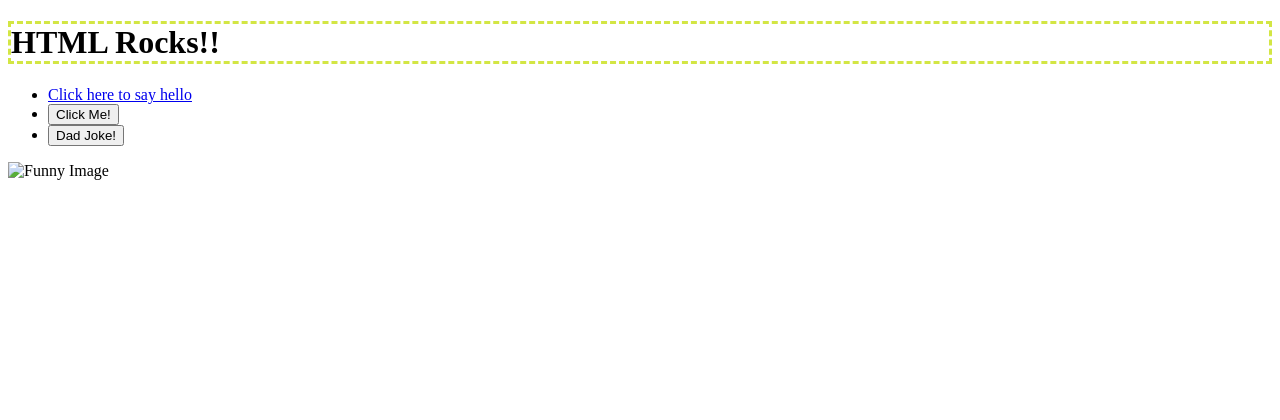
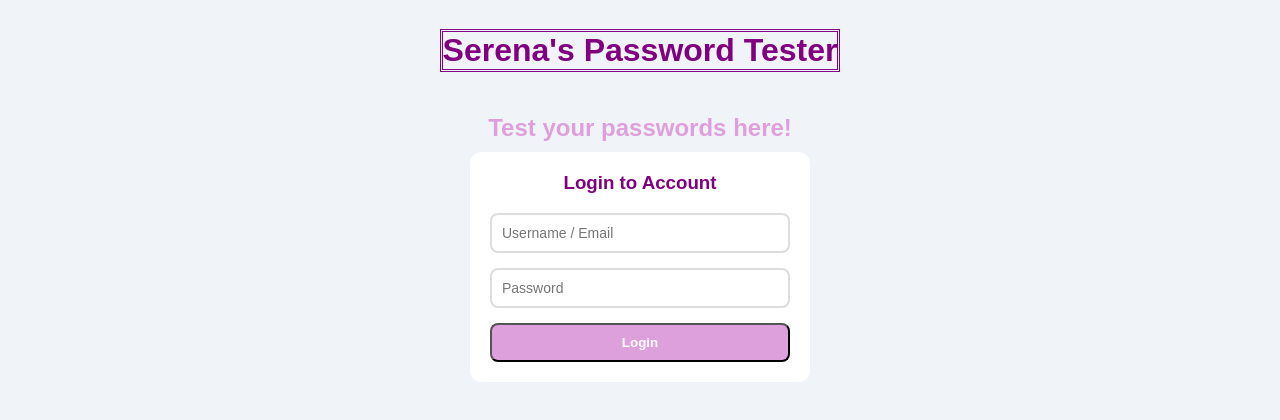
Before and after one commit to serenascripts/09.03-Lab---JavaScript-Part-2, a website: page index.html in a window 1280 px wide. Drawn offline with Linux system fonts and the light colour scheme; files that its build step writes are made by us from their sources.

Commit message:
Complete

```diff
--- a/index.html
+++ b/index.html
@@ -3,23 +3,24 @@
 
 <head>
   <meta charset="utf-8">
-  <title>CS208 - Starter Code (UPDATE ME)!</title>
+  <title>09.03 Lab - JavaScript Part 2</title>
   <meta name="description" content="">
   <meta name="viewport" content="width=device-width, initial-scale=1">
   <link rel="stylesheet" href="style.css">
 </head>
 
 <body>
-  <h1>HTML Rocks!!</h1>
-  <ul>
-  <li><a href="/hello">Click here to say hello</a></li>
-  <li><button id="hello-link">Click Me!</button></li>
-  <li><button id="joke-button">Dad Joke!</button></li>
-  <script src="script.js"></script>
-  </ul>
-  <img src="funny.png" alt="Funny Image" width="300" height="200">
 
-  <h2 id="joke-display"></h2>
+    <h1>Serena's Password Tester</h1>
+    <h2>Test your passwords here!</h2>
+
+    <div class="login-box">
+        <h3>Login to Account</h3>
+        <input type="text" id="username" placeholder="Username / Email">
+        <input type="password" id="password" placeholder="Password">
+        <button id="checkPasswordBtn">Login</button>
+    </div>
+
+    <script src="script.js"></script>
 </body>
-
 </html>
```
Also changed, not shown: dist/script.js, dist/style.css, 1 other file.
